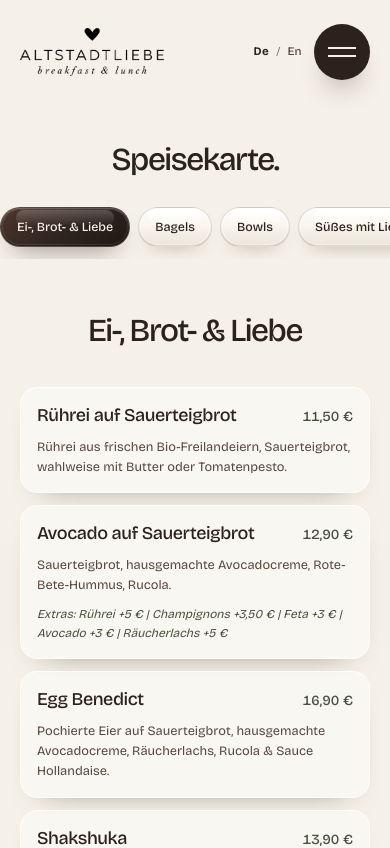
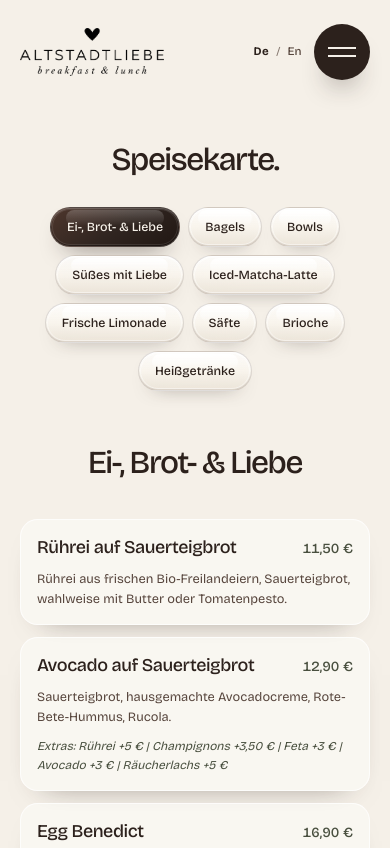
Before and after one commit to veokleo-create07/coffee.luebeck.web, a Next.js app: page /menu in a window 390 px wide. Shown: the top 848 px of the page. Built offline with nearby package versions, Linux system fonts and the light colour scheme.

Commit message:
Restore wrapped menu category filters on mobile

```diff
--- a/app/globals.css
+++ b/app/globals.css
@@ -127,14 +127,6 @@ a {
 
 .menu-filter-pill[data-selected="true"]::after {
   border-color: rgba(255, 255, 255, 0.1);
-}
-
-.menu-filter-nav {
-  scrollbar-width: none;
-}
-
-.menu-filter-nav::-webkit-scrollbar {
-  display: none;
 }
 
 .menu-section-panel {
--- a/components/menu-page.tsx
+++ b/components/menu-page.tsx
@@ -87,7 +87,7 @@ export function MenuPage({ locale, dictionary }: { locale: Locale; dictionary: D
         <div className="mx-auto max-w-7xl">
           <header className="text-center">
             <h1 className="editorial-heading mx-auto max-w-[21ch] text-balance text-center text-[clamp(2rem,4.2vw,4rem)] font-medium leading-[0.98] tracking-[-0.05em] text-espresso">{copy.title}</h1>
-            <nav aria-label={locale === "de" ? "Menübereiche" : "Menu sections"} className="menu-filter-nav -mx-[var(--page-gutter)] mt-8 flex max-w-none snap-x snap-mandatory flex-nowrap justify-start gap-2 overflow-x-auto px-[var(--page-gutter)] pb-3 md:mx-auto md:mt-10 md:max-w-5xl md:flex-wrap md:justify-center md:overflow-visible md:px-0 md:pb-0 md:gap-2.5">
+            <nav aria-label={locale === "de" ? "Menübereiche" : "Menu sections"} className="mx-auto mt-8 flex max-w-5xl flex-wrap justify-center gap-2 md:mt-10 md:gap-2.5">
               {menuSections.map((section, sectionIndex) => (
                 <button
                   key={`${sectionIndex}-${section.title}`}
@@ -95,7 +95,7 @@ export function MenuPage({ locale, dictionary }: { locale: Locale; dictionary: D
                   type="button"
                   aria-pressed={activeSection === sectionIndex}
                   data-selected={activeSection === sectionIndex}
-                  className="menu-filter-pill inline-flex h-10 shrink-0 snap-start items-center justify-center rounded-full px-4 text-[0.78rem] font-medium md:px-5 md:text-sm"
+                  className="menu-filter-pill inline-flex h-10 items-center justify-center rounded-full px-4 text-[0.78rem] font-medium md:px-5 md:text-sm"
                 >
                   <span className="relative z-10">{section.title}</span>
                 </button>
```
